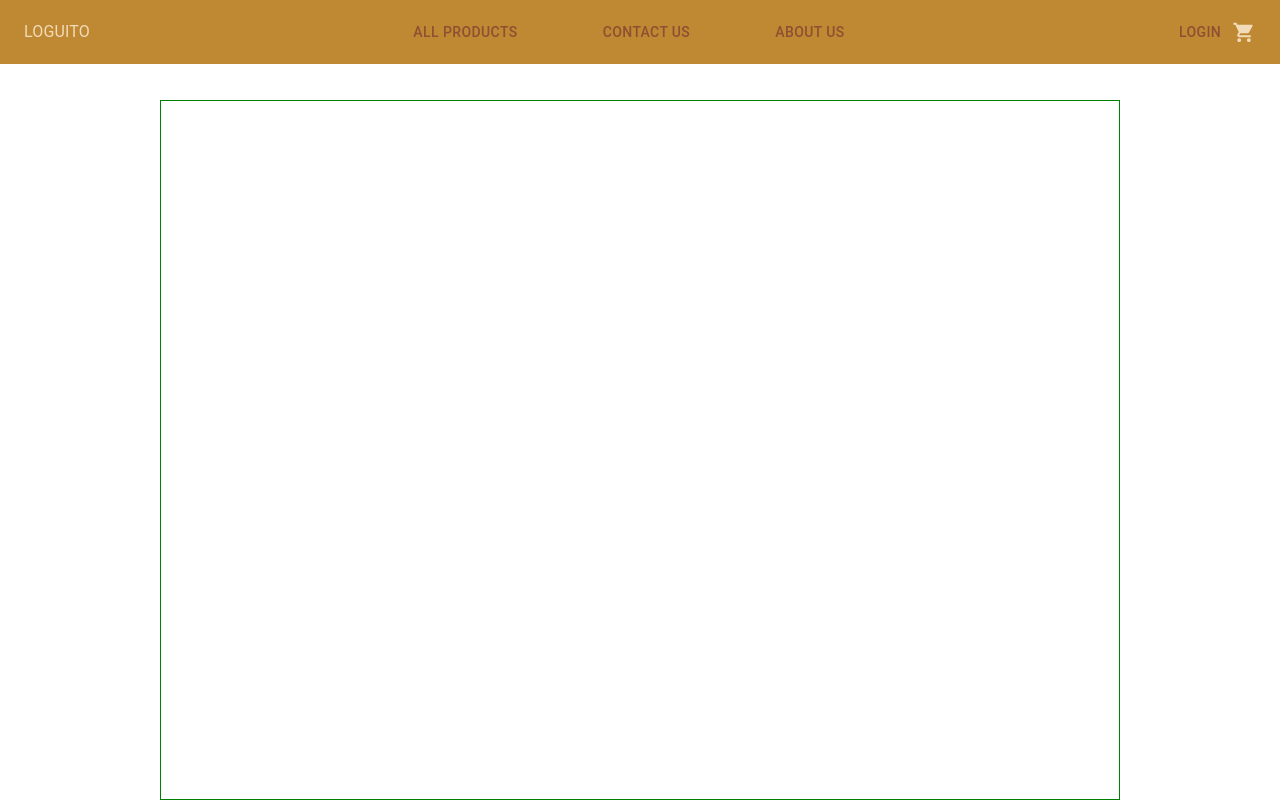
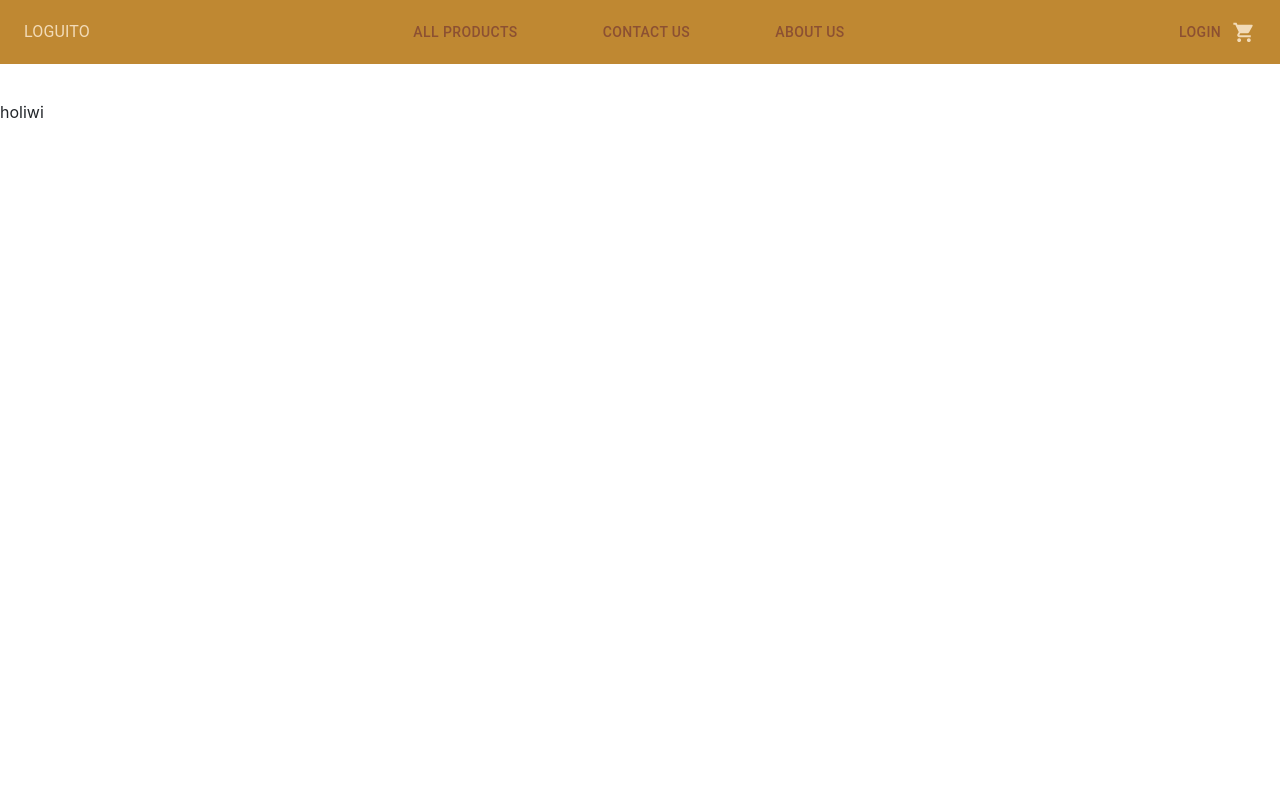
Before and after one commit to RodrigoRabellino/e-commerce-front, a React (Create React App) app: page /categories in a window 1280 px wide. Built offline with nearby package versions, Linux system fonts and the light colour scheme.

Commit message:
update gridCategories

```diff
--- a/src/components/gridCategories/GridCategories.jsx
+++ b/src/components/gridCategories/GridCategories.jsx
@@ -1,5 +1,5 @@
-import { Box, Grid, Button, Typography } from "@mui/material";
-import { Masonry } from "@mui/lab";
+import { Box, Grid } from "@mui/material";
+import "./gridCategories.css";
 
 const GridCategories = () => {
   const containerStyles = {
@@ -7,14 +7,14 @@ const GridCategories = () => {
     overflow: "hidden",
   };
   return (
-    <Box width="100%" display="flex" justifyContent="center" marginTop="100px">
-      <Box
-        display="flex"
-        width="75%"
-        border="1px solid green"
-        height="700px"
-      ></Box>
-    </Box>
+    <Grid container spacing={0} marginTop="100px">
+      <Grid item sx={4}>
+        <Box xs={{ height: "100px", border: "1px solid red" }}>holiwi</Box>
+      </Grid>
+      <Grid item sx={4}>
+        <Box xs={{ height: "100px", border: "1px solid red" }}></Box>
+      </Grid>
+    </Grid>
   );
 };
 
```
Also changed, not shown: src/components/gridCategories/gridCategories.css (added).
